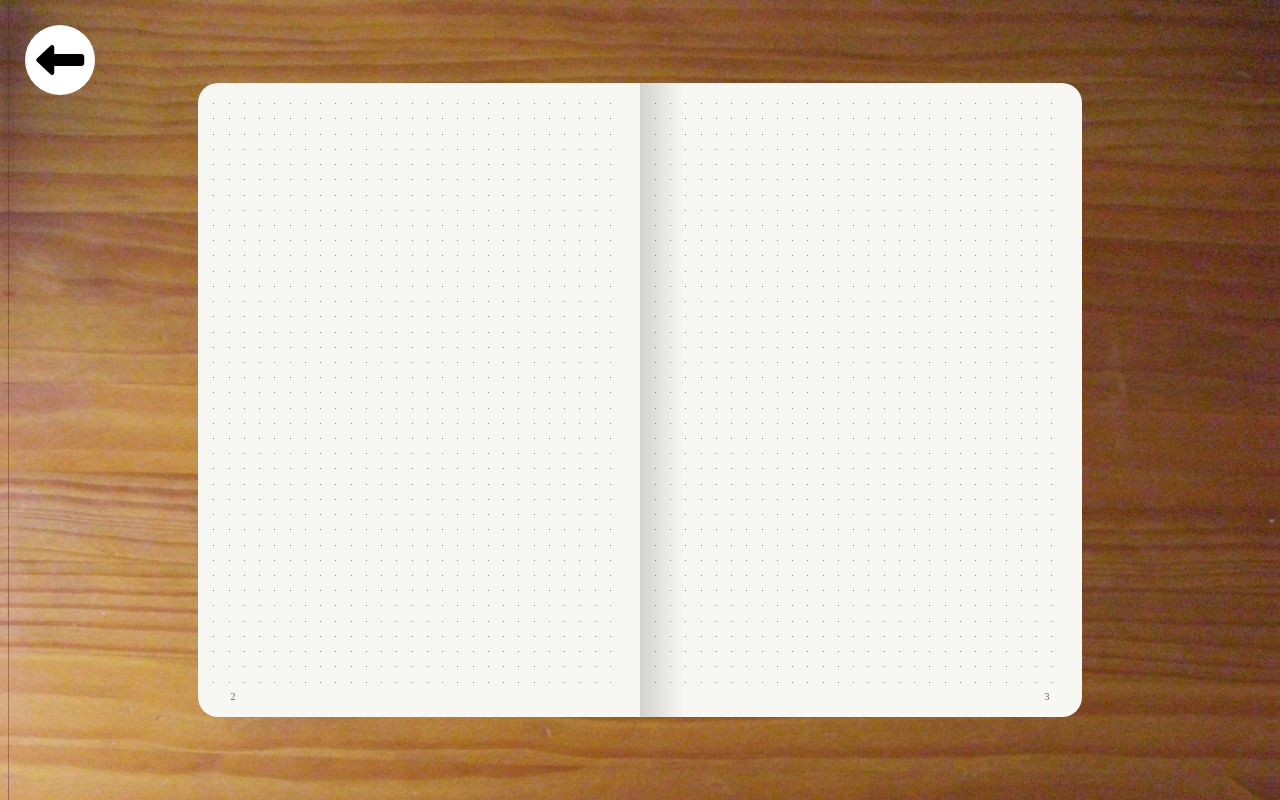
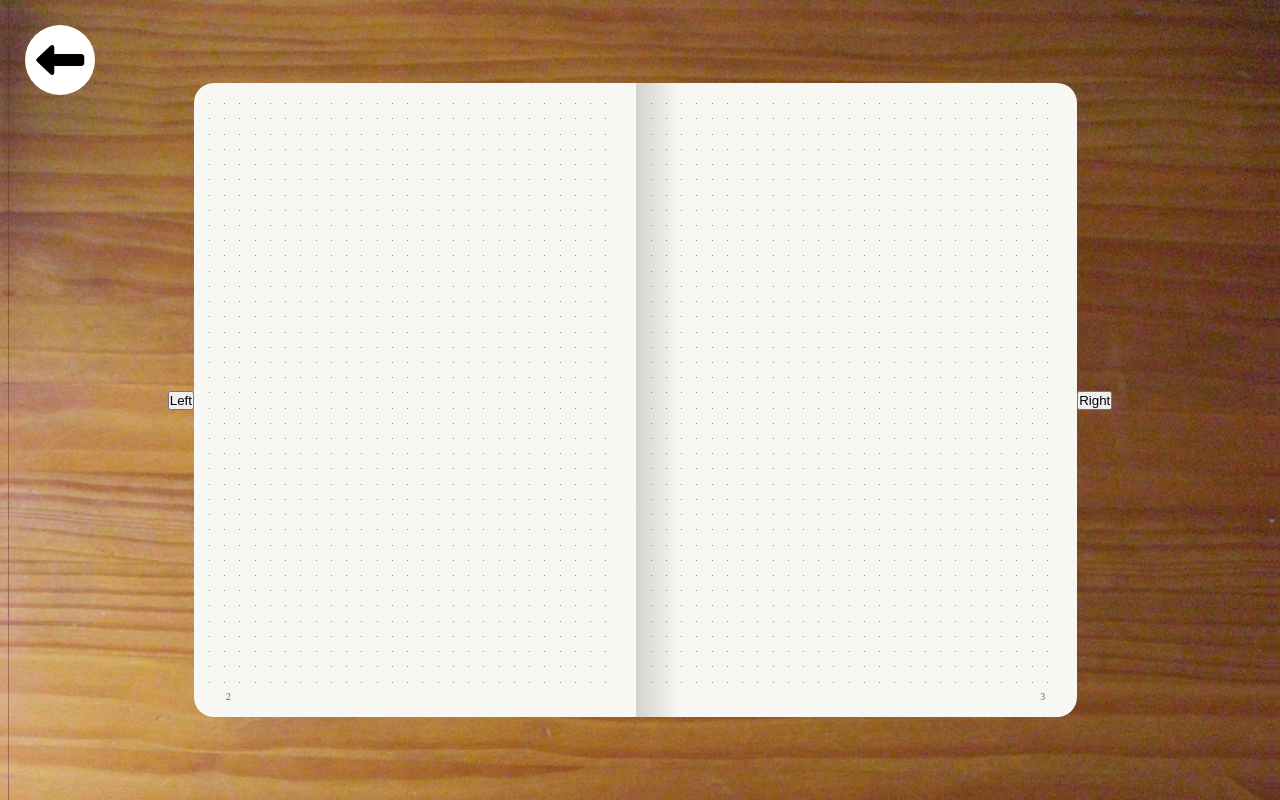
Before and after one commit to sotobry/personal-website-2, a React (Create React App) app in the folder my-app/: page /blog in a window 1280 px wide. Built offline with nearby package versions, Linux system fonts and the light colour scheme; a web font is replaced by a local one.

Commit message:
Makes a left and right button to turn pages.

```diff
--- a/my-app/src/components/bulletJournal/Journal.js
+++ b/my-app/src/components/bulletJournal/Journal.js
@@ -15,15 +15,77 @@ const JournalSC = styled.div`
 	align-items: center;
 `;
 
+const journalData = [
+	{
+		id: 0,
+		leftSide: {
+			type: 'dotted',
+			pageNum: 2
+		},
+		rightSide: {
+			type: 'dotted',
+			pageNum: 3
+		}
+	},
+	{
+		id: 1,
+		leftSide: {
+			type: 'dotted',
+			pageNum: 3
+		},
+		rightSide: {
+			type: 'dotted',
+			pageNum: 4
+		}
+	},
+	{
+		id: 2,
+		leftSide: {
+			type: 'dotted',
+			pageNum: 5
+		},
+		rightSide: {
+			type: 'dotted',
+			pageNum: 6
+		}
+	}
+];
+
 const Journal = () => {
-	const [pages] = useState([<DottedPage side='left' pageNum={2} />, <DottedPage side='right' pageNum={3} />])
+	// const [pages] = useState([<DottedPage side='left' pageNum={2} />, <DottedPage side='right' pageNum={3} />])
+	const [pages, setPages] = useState(journalData[0]);
+	console.log(pages.leftSide);
+	const { leftSide, rightSide } = pages;
+
+	const turnPageToRight = () => {
+		setPages(prevPages => prevPages.id < journalData.length - 1 ?
+			journalData[prevPages.id + 1] :
+			prevPages);
+		console.log('turning right');
+	};
+
+	const turnPageToLeft = () => {
+		setPages(prevPages => prevPages.id > 0 ?
+			journalData[prevPages.id - 1] :
+			prevPages);
+		console.log('turning left');
+	};
+
+	let LeftPage, RightPage;
+	if (leftSide.type === 'dotted') LeftPage = () =>
+		<DottedPage side='left' pageNum={leftSide.pageNum} />;
+
+	if (rightSide.type === 'dotted') RightPage = () =>
+		<DottedPage side='right' pageNum={rightSide.pageNum} />;
+
 	return (
 		<JournalSC>
 			{/* <Page side='left' /> */}
-			{/* <DottedPage side='left' /> */}
 			{/* <ContentPage side='right' /> */}
-			{/* <DottedPage side='right' /> */}
-			{pages}
+			<button onClick={turnPageToLeft}>Left</button>
+			<LeftPage />
+			<RightPage />
+			<button onClick={turnPageToRight}>Right</button>
 		</JournalSC>
 	);
 };
--- a/my-app/src/components/bulletJournal/Pages.js
+++ b/my-app/src/components/bulletJournal/Pages.js
@@ -9,7 +9,6 @@ const PageSC = styled.div`
 	display: grid;
 	grid-template-rows: 1fr 10fr;
 	padding: 20px 15px;
-
 	border-radius: ${ ({ side }) => {
 		if (side === 'left')
 			return '20px 0 0 20px';
```
